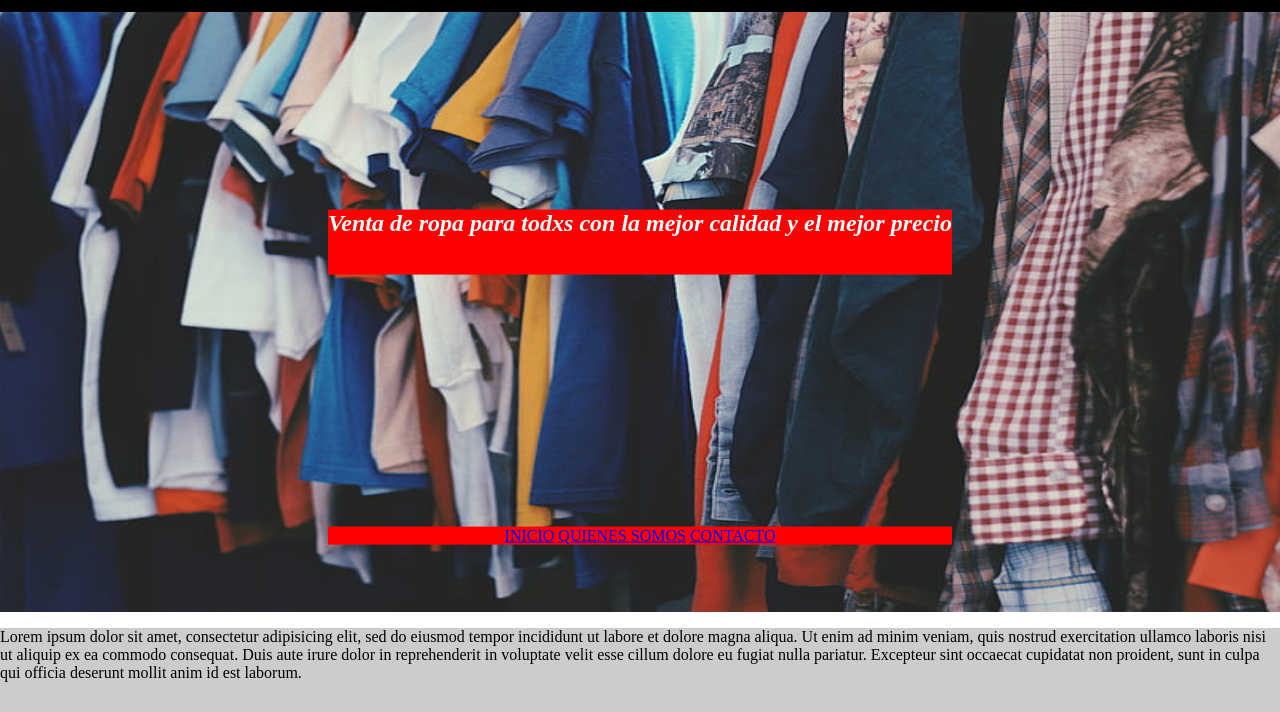
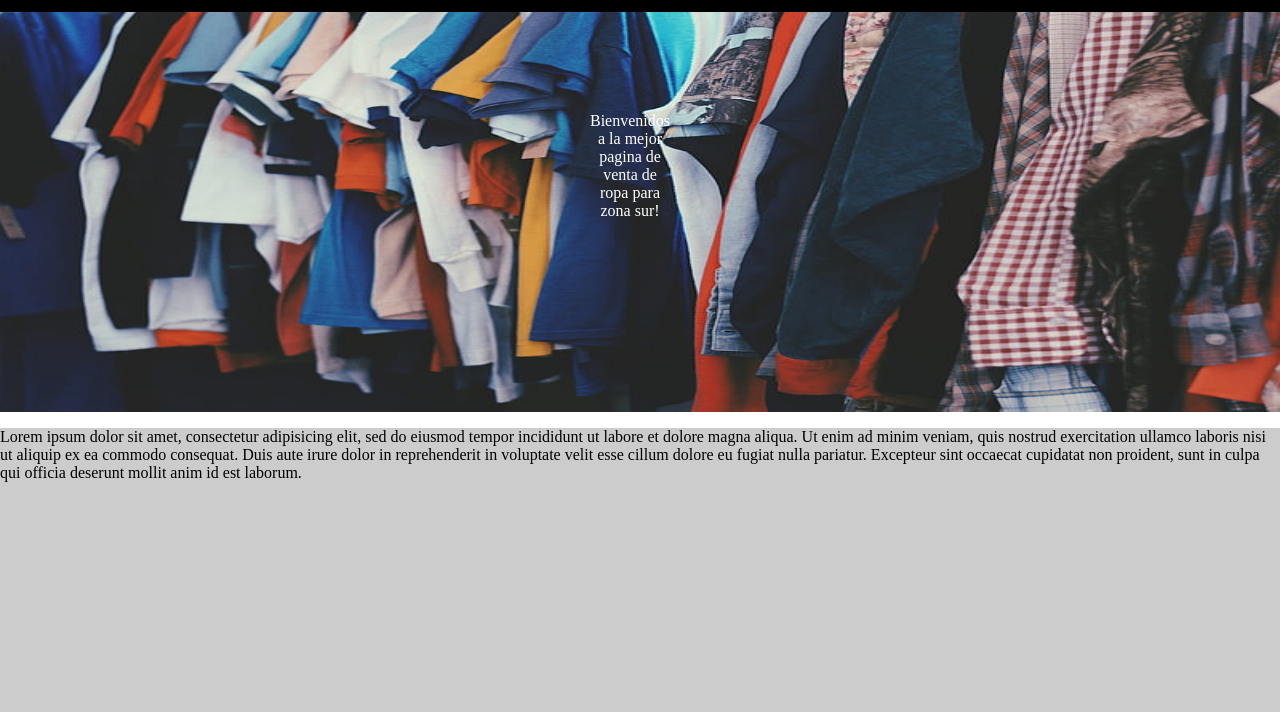
Before and after one commit to JorP8/pruebatienda.github.io, a plain HTML site: page index.html in a window 1280 px wide. Shown: the part 88-800 px from the top of the page. Drawn offline with Linux system fonts and the light colour scheme; a web font is replaced by a local one.

Commit message:
Add files via upload

```diff
--- a/index.html
+++ b/index.html
@@ -21,19 +21,16 @@
 			<a href="#">CONTACTO</a>
 		</div>
 	</header>
+	<div class="contenedor">
+  <div class="texto-encima">Bienvenidos a la mejor pagina de venta de ropa para zona sur!</div>
+
+</div>
+
 <section >
 	<img src="img/ropa.jpg" alt="foto de header">
-	<div class="contenedor">
-		<div class="text-center">
-			<h2><i>Venta de ropa para todxs con la mejor calidad y el mejor precio</i></h2>
-			<div class="menu2">
-			<a href="#">INICIO</a>
-			<a href="#">QUIENES SOMOS</a>
-			<a href="#">CONTACTO</a>
-		</div>
-		</div>
-	</div>
+
 </section>
+
 <section>
 	<content>
 		<p>Lorem ipsum dolor sit amet, consectetur adipisicing elit, sed do eiusmod
--- a/styles.css
+++ b/styles.css
@@ -42,33 +42,29 @@ header a:hover{
 	background: white;
 }
 section{
-	text-decoration: none;
+
 	display: block;
 	width: 100%;
-	height: 600px;
+	height: 400px;
 	background-color: #ccc;
 }
 section img{
 	height: 100%;
 }
 
-.text-center{
 
-	background-color: red;
+.contenedor{
 	text-align: center;
-	transform: translate(0px, -80px);  }
-	content {
-		display: block;
-	}
-	.contenedor{
-		text-decoration: none;
-	}
-	.menu2{
-		text-decoration: none;
-		background-color: red;
-		transform: translate(0%, 1500%);
 
-	}
+}
+.texto-encima{
+
+	display: flex;
+	color: white;
+    position: absolute;
+    top: -200px;
+    left: -50px;
+}
 
 /*medidas
 280px
```
